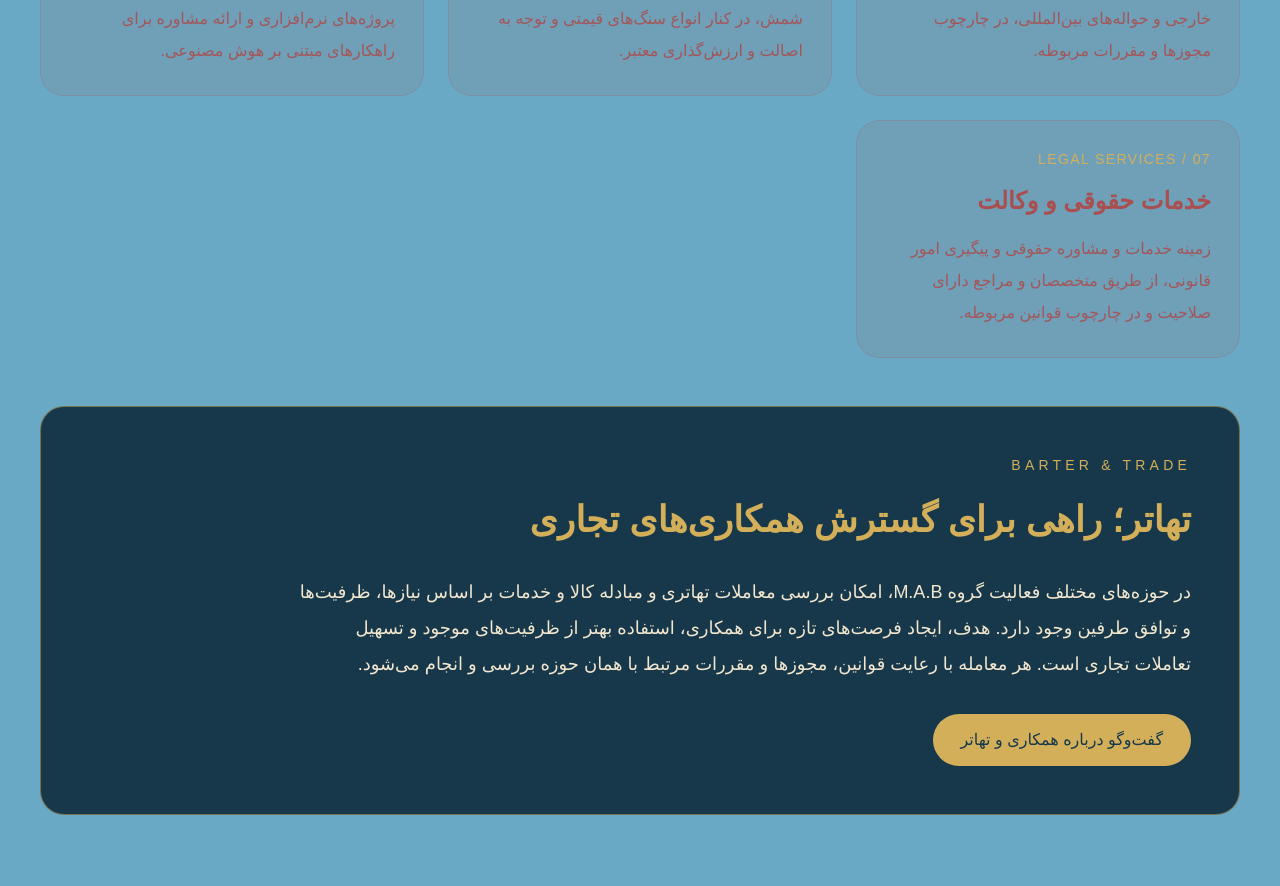
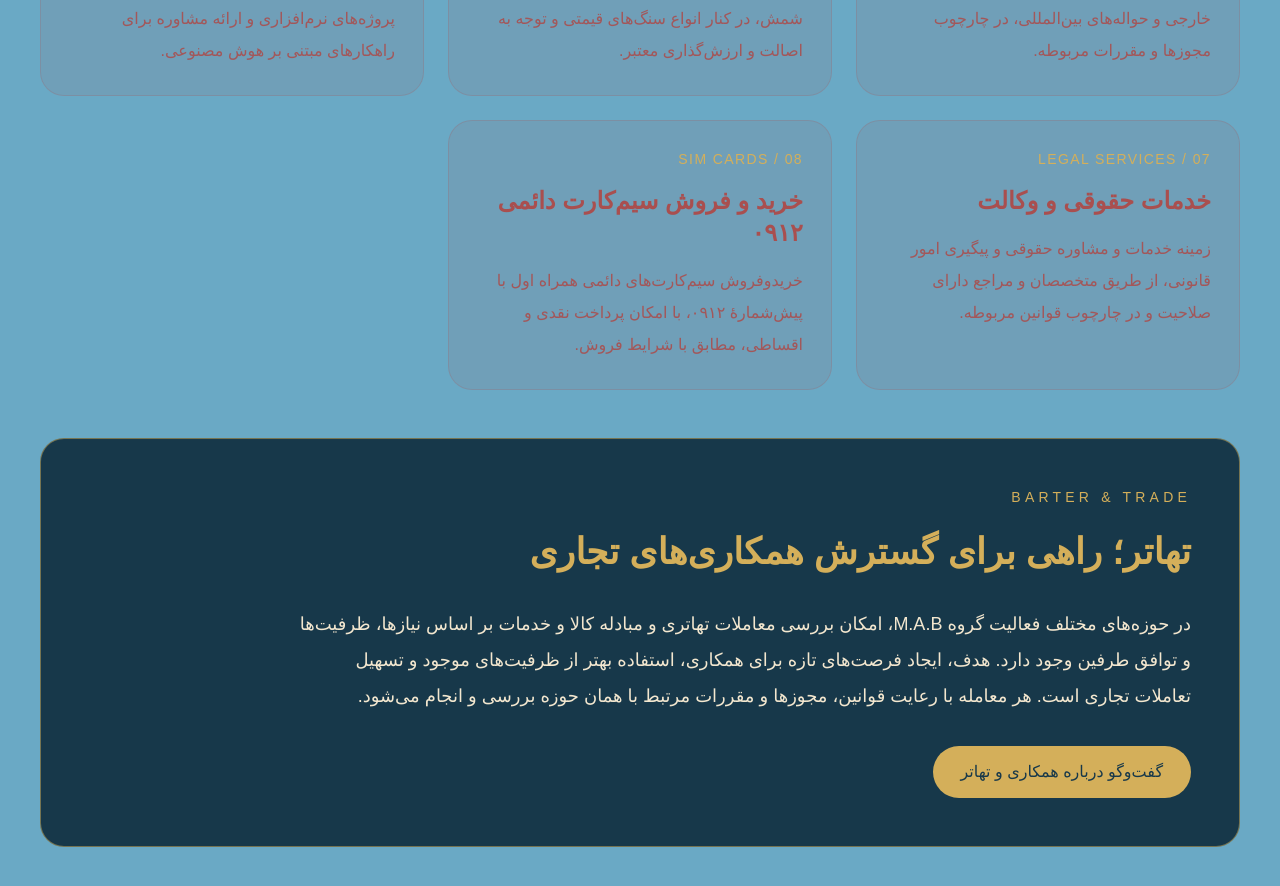
Before and after one commit to amraji1357/mab-holding, a Next.js app: page /fa in a window 1280 px wide. Shown: the part 2560-3446 px from the top of the page. Built offline with nearby package versions, Linux system fonts and the light colour scheme.

Commit message:
Update contact details and add 0912 SIM card activity

```diff
--- a/app/(en)/en/page.tsx
+++ b/app/(en)/en/page.tsx
@@ -297,6 +297,15 @@ export default function EnglishHome() {
                 through qualified professionals and within the applicable legal framework.
               </p>
             </article>
+
+            <article className="rounded-3xl border border-[#a94f4f]/20 bg-[#a94f4f]/10 p-7 transition hover:border-[#d4af5a]/70">
+              <p className="text-sm tracking-widest text-[#d4af5a]">08 / SIM CARDS</p>
+              <h3 className="mt-4 text-2xl font-bold">Permanent 0912 SIM Cards</h3>
+              <p className="mt-4 leading-8 text-[#a94f4f]/90">
+                Buying and selling Hamrah Aval permanent 0912 SIM cards,
+                with cash and installment payment options, subject to sales terms.
+              </p>
+            </article>
           </div>
 
           <div className="mt-12 rounded-3xl border border-[#d4af5a]/50 bg-[#17384a] p-8 sm:p-12">
--- a/app/(fa)/fa/page.tsx
+++ b/app/(fa)/fa/page.tsx
@@ -297,6 +297,15 @@ export default function FarsiHome() {
                 متخصصان و مراجع دارای صلاحیت و در چارچوب قوانین مربوطه.
               </p>
             </article>
+
+            <article className="rounded-3xl border border-[#a94f4f]/20 bg-[#a94f4f]/10 p-7 transition hover:border-[#d4af5a]/70">
+              <p className="text-sm tracking-widest text-[#d4af5a]">08 / SIM CARDS</p>
+              <h3 className="mt-4 text-2xl font-bold">خرید و فروش سیم‌کارت دائمی ۰۹۱۲</h3>
+              <p className="mt-4 leading-8 text-[#a94f4f]/90">
+                خریدوفروش سیم‌کارت‌های دائمی همراه اول با پیش‌شمارهٔ ۰۹۱۲،
+                با امکان پرداخت نقدی و اقساطی، مطابق با شرایط فروش.
+              </p>
+            </article>
           </div>
 
           <div className="mt-12 rounded-3xl border border-[#d4af5a]/50 bg-[#17384a] p-8 sm:p-12">
```
